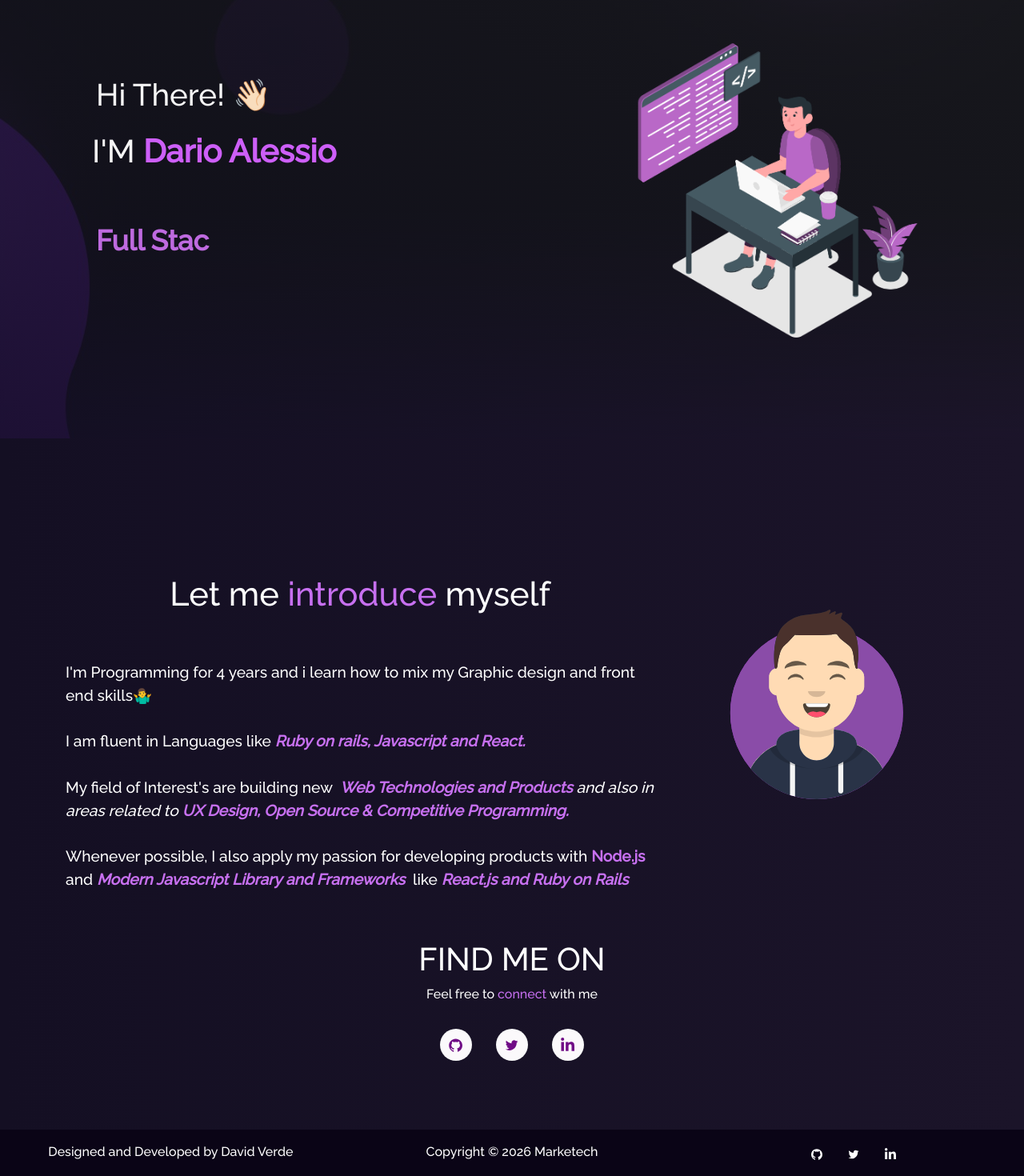
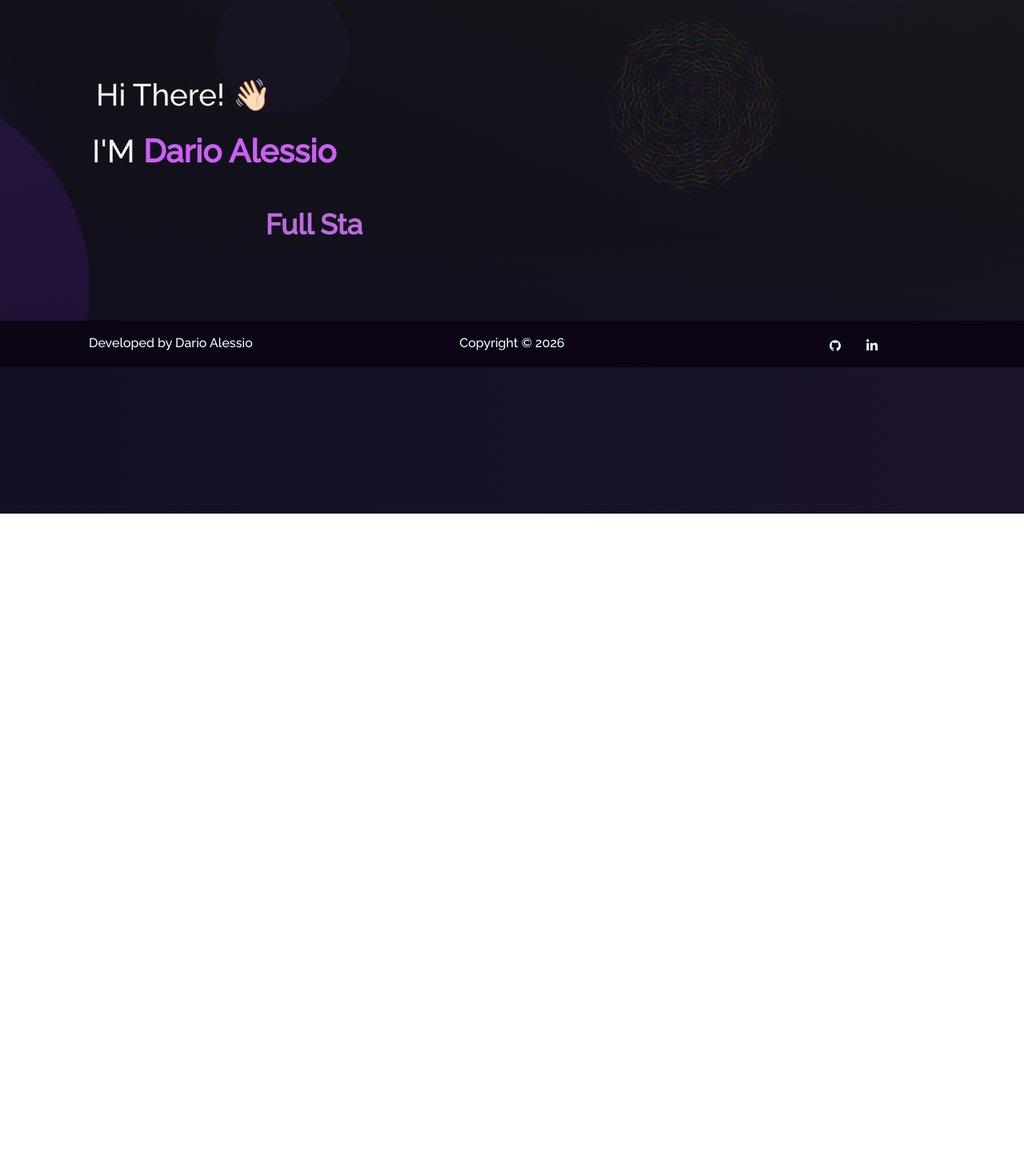
Before and after one commit to DarioAlessioR/Portfolio-DarioAlessio, a React (Create React App) app: page / in a window 1280 px wide. Shown: the part 158-1628 px from the top of the page at 80% size. After the commit the page ends 800 px from the top, so only its background shows below. Built offline with nearby package versions, Linux system fonts and the light colour scheme.

Commit message:
Customize stack

```diff
--- a/src/components/About/About.js
+++ b/src/components/About/About.js
@@ -4,7 +4,7 @@ import Particle from "../Particle";
 import Github from "./Github";
 import Techstack from "./Techstack";
 import Aboutcard from "./AboutCard";
-import laptopImg from "../../Assets/about.png";
+import laptopImg from "../../Assets/logo-abstract.svg";
 import Toolstack from "./Toolstack";
 
 function About() {
--- a/src/components/About/AboutCard.js
+++ b/src/components/About/AboutCard.js
@@ -8,29 +8,38 @@ function AboutCard() {
       <Card.Body>
         <blockquote className="blockquote mb-0">
           <p style={{ textAlign: "justify" }}>
-            Hi Everyone, I am <span className="purple">David Verde </span>
-            from <span className="purple"> Quito, Ecuador.</span>
-            <br />I am a junior Full Stack Web Developer and senior Graphic Designer.
+            Hi. I'm <span className="purple">Dario Alessio, </span>
+            from <span className="purple"> Caracas, Venezuela.</span>
+            <br /><br />
+            I'm a software developer with a lot of experience working as a
+           product manager in the financial industry.<br /><br />
+           While doing so, I've used scrum methodology and worked with multidisciplinary teams
+            to develop real life financial products, allways under time and budget constraints.<br /> <br />
+           Yes, I've been "the client" many times and I know how it feels to be on the other
+           side of the table.<br /><br />
+           I'm also a Mechanical Engineer and have a MBA, which helps me to understand both
+            the technical and business side of things.<br /><br />
+           I'm passionate about web development and I'm always looking for new challenges.
             <br />
             <br />
             Apart from coding, some other activities that I love to do!
           </p>
           <ul>
             <li className="about-activity">
-              <ImPointRight /> Pc builder Entusiast
+              <ImPointRight /> Read history and science books
             </li>
             <li className="about-activity">
-              <ImPointRight /> Create Graphic Designs and Logos
+              <ImPointRight /> Play tennis with my team (double)
             </li>
             <li className="about-activity">
-              <ImPointRight /> Playin' Guitar and Piano
+              <ImPointRight /> Play the guitar and sing with friends
             </li>
           </ul>
 
-          <p style={{ color: "rgb(155 126 172)" }}>
+        {/*}  <p style={{ color: "rgb(155 126 172)" }}>
             "Strive to build things that make a difference!"{" "}
           </p>
-          <footer className="blockquote-footer">David-Verde</footer>
+  <footer className="blockquote-footer">Dario Alessio</footer> */}
         </blockquote>
       </Card.Body>
     </Card>
--- a/src/components/About/Techstack.js
+++ b/src/components/About/Techstack.js
@@ -34,21 +34,21 @@ function Techstack() {
       <Col xs={4} md={2} className="tech-icons">
         <DiRuby />
       </Col>
-      <Col xs={4} md={2} className="tech-icons">
+  {/*    <Col xs={4} md={2} className="tech-icons">
         <SiAdobeaftereffects />
-      </Col>
+      </Col>  */}
       <Col xs={4} md={2} className="tech-icons">
         <DiDatabase />
       </Col>
-      <Col xs={4} md={2} className="tech-icons">
+   {/*   <Col xs={4} md={2} className="tech-icons">
         <SiAdobephotoshop />
-      </Col>
+      </Col>   */}
       <Col xs={4} md={2} className="tech-icons">
         <DiRubyRough />
       </Col>
-      <Col xs={4} md={2} className="tech-icons">
+   {/*   <Col xs={4} md={2} className="tech-icons">
         <SiAdobeillustrator />
-      </Col>
+  </Col>  */}
     </Row>
   );
 }
--- a/src/components/About/Toolstack.js
+++ b/src/components/About/Toolstack.js
@@ -1,28 +1,28 @@
 import React from "react";
 import { Col, Row } from "react-bootstrap";
 import {
-  SiLinux,
+//  SiLinux,
   SiVisualstudiocode,
   SiPostman,
   SiHeroku,
-  SiAdobe,
+//  SiAdobe,
 } from "react-icons/si";
 
 function Toolstack() {
   return (
     <Row style={{ justifyContent: "center", paddingBottom: "50px" }}>
-      <Col xs={4} md={2} className="tech-icons">
+    {/*  <Col xs={4} md={2} className="tech-icons">
         <SiLinux />
-      </Col>
+      </Col> */}
       <Col xs={4} md={2} className="tech-icons">
         <SiVisualstudiocode />
       </Col>
       <Col xs={4} md={2} className="tech-icons">
         <SiPostman />
       </Col>
-      <Col xs={4} md={2} className="tech-icons">
+    {/*  <Col xs={4} md={2} className="tech-icons">
         <SiAdobe />
-      </Col>
+      </Col>  */}
       <Col xs={4} md={2} className="tech-icons">
         <SiHeroku />
       </Col>
--- a/src/components/Footer.js
+++ b/src/components/Footer.js
@@ -2,7 +2,7 @@ import React from "react";
 import { Container, Row, Col } from "react-bootstrap";
 import {
   AiFillGithub,
-  AiOutlineTwitter,
+ // AiOutlineTwitter,
 } from "react-icons/ai";
 import { FaLinkedinIn } from "react-icons/fa";
 
@@ -13,16 +13,16 @@ function Footer() {
     <Container fluid className="footer">
       <Row>
         <Col md="4" className="footer-copywright">
-          <h3>Designed and Developed by David Verde</h3>
+          <h3>Developed by Dario Alessio</h3>
         </Col>
         <Col md="4" className="footer-copywright">
-          <h3>Copyright © {year} Marketech</h3>
+          <h3>Copyright © {year} </h3>
         </Col>
         <Col md="4" className="footer-body">
           <ul className="footer-icons">
             <li className="social-icons">
               <a
-                href="https://github.com/David-Verde"
+                href="https://github.com/DarioAlessioR"
                 style={{ color: "white" }}
                 target="_blank"
                 rel="noopener noreferrer"
@@ -30,7 +30,7 @@ function Footer() {
                 <AiFillGithub />
               </a>
             </li>
-            <li className="social-icons">
+        {/*    <li className="social-icons">
               <a
                 href="https://twitter.com/UnyieldingOne"
                 style={{ color: "white" }}
@@ -39,10 +39,10 @@ function Footer() {
               >
                 <AiOutlineTwitter />
               </a>
-            </li>
+  </li>  */}
             <li className="social-icons">
               <a
-                href="https://www.linkedin.com/in/david-verde-alvarez/"
+                href="https://www.linkedin.com/in/dario-alessio/?locale=en_US"
                 style={{ color: "white" }}
                 target="_blank"
                 rel="noopener noreferrer"
--- a/src/components/Home/Home.js
+++ b/src/components/Home/Home.js
@@ -1,8 +1,8 @@
 import React from "react";
 import { Container, Row, Col } from "react-bootstrap";
-import homeLogo from "../../Assets/home-main.svg";
+import homeLogo from "../../Assets/logo-abstract.svg";
 import Particle from "../Particle";
-import Home2 from "./Home2";
+// import Home2 from "./Home2";
 import Type from "./Type";
 
 function Home() {
@@ -25,7 +25,7 @@ function Home() {
                 <strong className="main-name"> Dario Alessio</strong>
               </h1>
 
-              <div style={{ padding: 50, textAlign: "left" }}>
+              <div style={{ padding: 30, textAlign: "center" }}>
                 <Type />
               </div>
             </Col>
@@ -35,13 +35,13 @@ function Home() {
                 src={homeLogo}
                 alt="home pic"
                 className="img-fluid"
-                style={{ maxHeight: "450px" }}
+                style={{ maxHeight: "250px", opacity: 0.2 }}
               />
             </Col>
           </Row>
         </Container>
       </Container>
-      <Home2 />
+    {/*  <Home2 />  */}
     </section>
   );
 }
--- a/src/components/Home/Home2.js
+++ b/src/components/Home/Home2.js
@@ -1,12 +1,14 @@
-import React from "react";
-import { Container, Row, Col } from "react-bootstrap";
-import myImg from "../../Assets/avatar.svg";
-import Tilt from "react-parallax-tilt";
-import {
-  AiFillGithub,
-  AiOutlineTwitter,
-} from "react-icons/ai";
-import { FaLinkedinIn } from "react-icons/fa";
+// import React from "react";
+// import { Container, Row, Col } from "react-bootstrap";
+// import myImg from "../../Assets/avatar.svg";
+// import Tilt from "react-parallax-tilt";
+// import {
+//  AiFillGithub,
+//  AiOutlineTwitter,
+// } from "react-icons/ai";
+// import { FaLinkedinIn } from "react-icons/fa";
+
+{/*}
 
 function Home2() {
   return (
@@ -18,13 +20,28 @@ function Home2() {
               Let me <span className="purple"> introduce </span> myself
             </h1>
             <p className="home-about-body">
-              I'm Programming for 4 years and i learn how to mix my
-              Graphic design and front end skills🤷‍♂️
+            I'm a software developer with a lot of experience working as a
+           product manager in the financial industry.<br /><br />
+           While doing so, I've used scrum methodology and worked with multidisciplinary teams
+            to develop real life financial products, allways under time and budget constraints.<br /> <br />
+           Yes, I've been "the client" many times and I know how it feels to be on the other
+           side of the table.<br /><br />
+           I'm also a Mechanical Engineer and have a MBA, which helps me to understand both
+            the technical and business side of things.<br /><br />
+           I'm passionate about web development and I'm always looking for new challenges.<br /><br /></p>
+  <br />
+
               <br />
-              <br />I am fluent in Languages like
+              <h1 style={{ fontSize: "2.6em" }}>
+              <span className="purple"> Fluent </span> in languages / frameworks / tools
+            </h1>
+              <p>
               <i>
-                <b className="purple"> Ruby on rails, Javascript and React. </b>
+                <b className="purple"> Ruby on Rails, Javascript, React, HTML, CSS, Github, Gitflow, Rspec,
+                Swaggwer, Kanban, PostgreSQL  </b>
               </i>
+              <br />
+              (and also in English, Spanish and Italian)
               <br />
               <br />
               My field of Interest's are building new &nbsp;
@@ -51,12 +68,13 @@ function Home2() {
               </i>
             </p>
           </Col>
+
           <Col md={4} className="myAvtar">
             <Tilt>
               <img src={myImg} className="img-fluid" alt="avatar" />
             </Tilt>
-          </Col>
-        </Row>
+</Col>
+       </Row>
         <Row>
           <Col md={12} className="home-about-social">
             <h1>FIND ME ON</h1>
@@ -95,10 +113,11 @@ function Home2() {
                 </a>
               </li>
             </ul>
-          </Col>
+</Col>
         </Row>
       </Container>
     </Container>
   );
 }
 export default Home2;
+*/}
--- a/src/components/Home/Type.js
+++ b/src/components/Home/Type.js
@@ -8,12 +8,13 @@ function Type() {
         strings: [
           "Full Stack Developer",
           "Back-End Engineer",
-          "UX designer",
-          "Open Source Contributor",
+          "Product Manager",
+          "Mechanical Engineer",
+          "MBA",
         ],
         autoStart: true,
         loop: true,
-        deleteSpeed: 50,
+        deleteSpeed: 20,
       }}
     />
   );
--- a/src/style.css
+++ b/src/style.css
@@ -12,6 +12,11 @@ html {
   );
 
   --imp-text-color: #c770f0;
+}
+
+.img-fluid {
+  width: 50%;
+  opacity: 0.5;
 }
 
 .purple {
@@ -340,7 +345,7 @@ button:focus {
 .home-about-body {
   padding-top: 50px;
   font-size: 1.2em !important;
-  text-align: left;
+  text-align: center;
 }
 
 .home-about-social {
```
Also changed, not shown: src/Assets/logo-abstract.svg (added).
